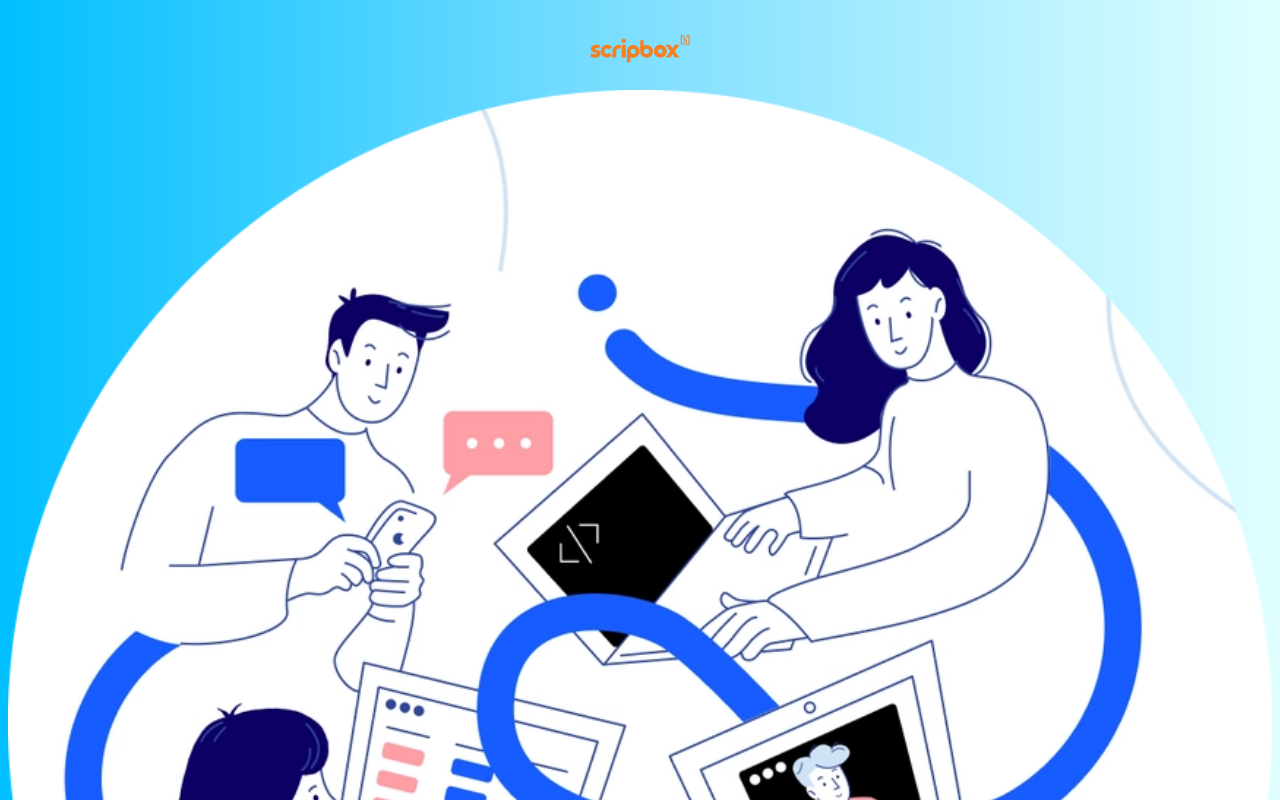
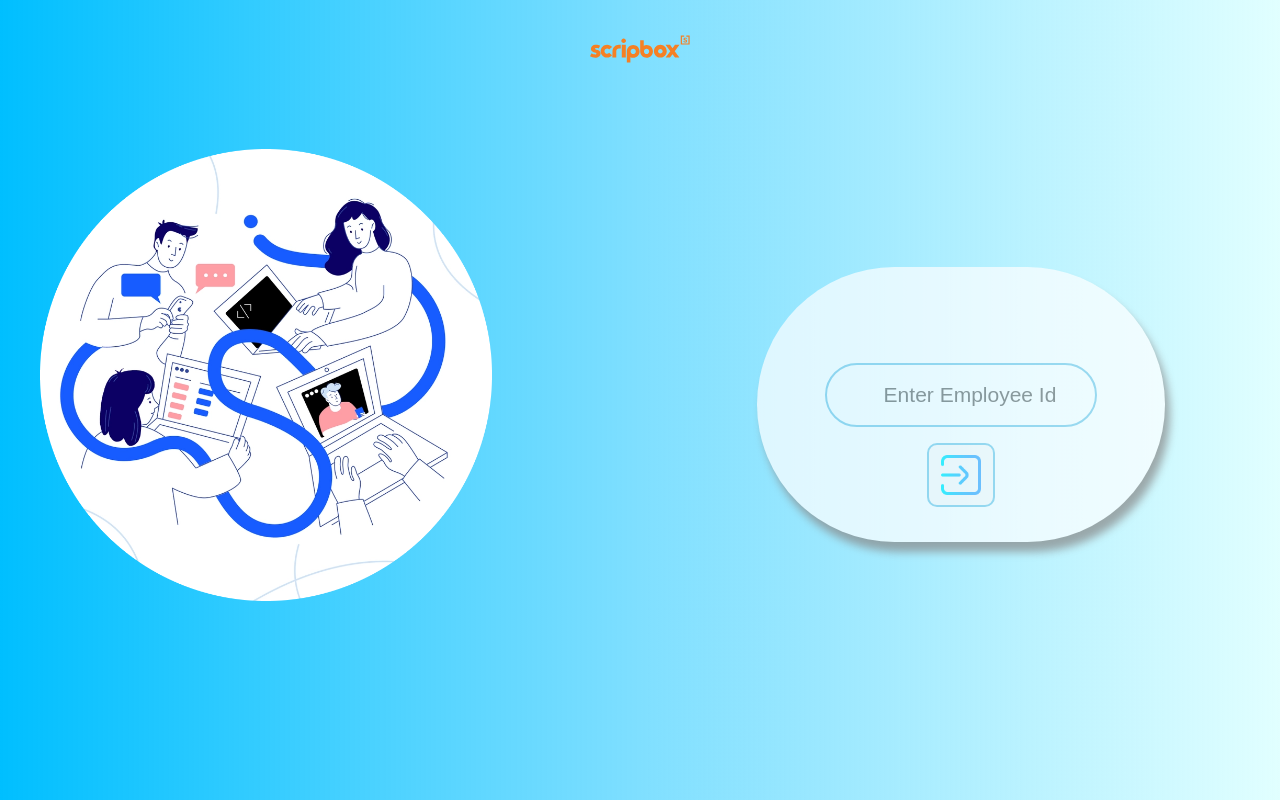
Before and after one commit to anukriti1512/Hack-Ideas, an Angular app: page /login in a window 1280 px wide. Before the commit this address led to /. Shown: the top 800 px of the page. Built offline with nearby package versions, Linux system fonts and the light colour scheme.

Commit message:
routing added

```diff
--- a/src/app/app-routing.module.ts
+++ b/src/app/app-routing.module.ts
@@ -1,10 +1,16 @@
 import { NgModule } from '@angular/core';
 import { RouterModule, Routes } from '@angular/router';
+import { HomePageComponent } from './home-page/home-page.component';
+import { LoginComponent } from './login/login.component';
 
-const routes: Routes = [];
+const routes: Routes = [
+  { path: '', redirectTo: '/login', pathMatch: 'full' },
+  { path: 'home', component: HomePageComponent },
+  { path: 'login', component: LoginComponent },
+];
 
 @NgModule({
   imports: [RouterModule.forRoot(routes)],
-  exports: [RouterModule]
+  exports: [RouterModule],
 })
-export class AppRoutingModule { }
+export class AppRoutingModule {}
--- a/src/app/app.component.html
+++ b/src/app/app.component.html
@@ -1,18 +1 @@
-<div class="container">
-  <div id="computer-img">
-    <img src="../assets/computer.jpg" alt="computer" />
-  </div>
-  <div class="input-base">
-    <div class="input-container">
-      <input
-        type="text"
-        [(ngModel)]="employeeId"
-        placeholder="Enter Employee Id"
-        required
-      />
-      <button (click)="c()" [disabled]="!(employeeId?.trim() !== '')">
-        <img class="login-btn" src="../assets/log-in.png" />
-      </button>
-    </div>
-  </div>
-</div>
+<router-outlet></router-outlet>
--- a/src/app/app.component.ts
+++ b/src/app/app.component.ts
@@ -5,10 +5,4 @@ import { Component } from '@angular/core';
   templateUrl: './app.component.html',
   styleUrls: ['./app.component.css'],
 })
-export class AppComponent {
-  employeeId = '';
-  c() {
-    console.log('btn clicked');
-    console.log(this.employeeId);
-  }
-}
+export class AppComponent {}
--- a/src/app/app.module.ts
+++ b/src/app/app.module.ts
@@ -4,9 +4,11 @@ import { BrowserModule } from '@angular/platform-browser';
 import { AppRoutingModule } from './app-routing.module';
 import { AppComponent } from './app.component';
 import { FormsModule } from '@angular/forms';
+import { HomePageComponent } from './home-page/home-page.component';
+import { LoginComponent } from './login/login.component';
 
 @NgModule({
-  declarations: [AppComponent],
+  declarations: [AppComponent, HomePageComponent, LoginComponent],
   imports: [BrowserModule, AppRoutingModule, FormsModule],
   providers: [],
   bootstrap: [AppComponent],
--- /dev/null
+++ b/src/app/home-page/home-page.component.html
@@ -0,0 +1 @@
+<p>home-page works!</p>
--- /dev/null
+++ b/src/app/home-page/home-page.component.ts
@@ -0,0 +1,15 @@
+import { Component, OnInit } from '@angular/core';
+
+@Component({
+  selector: 'app-home-page',
+  templateUrl: './home-page.component.html',
+  styleUrls: ['./home-page.component.css']
+})
+export class HomePageComponent implements OnInit {
+
+  constructor() { }
+
+  ngOnInit(): void {
+  }
+
+}
--- /dev/null
+++ b/src/app/login/login.component.css
@@ -0,0 +1,212 @@
+/* global content */
+*:focus {
+  outline: none;
+}
+
+.input-base {
+  background-color: white;
+  opacity: 0.7;
+  border-radius: 230px;
+  box-shadow: 5px 10px 8px #888888;
+}
+
+img {
+  width: 100%;
+  height: 100%;
+  object-fit: contain;
+}
+
+input {
+  border: 2px solid skyblue !important;
+  border-radius: 65px;
+}
+
+input[type="text"]::placeholder {
+  text-align: center;
+}
+
+input[type="text"]:focus {
+  border: 1px solid rgb(44, 169, 241) !important;
+  background-color: rgb(196, 226, 238);
+}
+
+button {
+  border-radius: 10px;
+  outline: none;
+  border: none;
+  background-color: rgb(8, 23, 97);
+  padding: 10px 10px 10px 10px;
+  cursor: pointer;
+}
+
+button:disabled {
+  background-color: snow;
+  border: 2px solid skyblue;
+}
+
+/* laptop screen */
+@media only screen and (min-width: 1300px) {
+  .container {
+    display: grid;
+    grid-template-columns: repeat(12, minmax(0, 1fr));
+    grid-auto-rows: 50px;
+    grid-gap: 20px;
+  }
+
+  #computer-img {
+    grid-column: 1/7;
+    grid-row: 2/9;
+  }
+
+  .input-base {
+    grid-column: 8/12;
+    grid-row: 3/8;
+  }
+
+  .input-container {
+    display: grid;
+    grid-template-columns: repeat(12, minmax(0, 1fr));
+    grid-auto-rows: 32px;
+  }
+
+  input {
+    font-size: 25px;
+    grid-column: 3/11;
+    grid-row: 5/7;
+    padding-inline-start: 20px;
+  }
+
+  input[type="text"]:focus {
+    padding-inline-start: 25px;
+  }
+
+  button {
+    grid-column: 6/8;
+    grid-row: 8/10;
+  }
+}
+
+@media only screen and (min-width: 1000px) and (max-width: 1299px) {
+  .container {
+    display: grid;
+    grid-template-columns: repeat(12, minmax(0, 1fr));
+    grid-auto-rows: 39px;
+    grid-gap: 20px;
+  }
+
+  #computer-img {
+    grid-column: 1/6;
+    grid-row: 2/10;
+  }
+
+  .input-base {
+    grid-column: 8/12;
+    grid-row: 4/9;
+  }
+
+  .input-container {
+    display: grid;
+    grid-template-columns: repeat(12, minmax(0, 1fr));
+    grid-auto-rows: 16px;
+  }
+
+  input {
+    font-size: 21px;
+    grid-column: 3/11;
+    grid-row: 7/11;
+    padding-inline-start: 20px;
+  }
+
+  input[type="text"]:focus {
+    padding-inline-start: 20px;
+  }
+
+  button {
+    grid-column: 6/8;
+    grid-row: 12/ 16;
+  }
+}
+
+/* Tablet screen */
+@media only screen and (min-width: 600px) and (max-width: 1000px) {
+  .container {
+    display: grid;
+    grid-template-columns: repeat(12, minmax(0, 1fr));
+    grid-auto-rows: 28px;
+    grid-gap: 10px;
+  }
+
+  #computer-img {
+    grid-column: 2/12;
+    grid-row: 1/11;
+  }
+
+  .input-base {
+    grid-column: 3/11;
+    grid-row: 11/18;
+  }
+
+  .input-container {
+    display: grid;
+    grid-template-columns: repeat(12, minmax(0, 1fr));
+    grid-auto-rows: 16px;
+  }
+
+  input {
+    font-size: 21px;
+    grid-column: 3/11;
+    grid-row: 7/11;
+    padding-inline-start: 20px;
+  }
+
+  input[type="text"]:focus {
+    padding-inline-start: 20px;
+  }
+
+  button {
+    grid-column: 6/8;
+    grid-row: 12/ 16;
+  }
+}
+
+/* mobile screen */
+@media only screen and (max-width: 600px) {
+  .container {
+    display: grid;
+    grid-template-columns: repeat(12, minmax(0, 1fr));
+    grid-auto-rows: 28px;
+    grid-gap: 10px;
+  }
+
+  #computer-img {
+    grid-column: 2/12;
+    grid-row: 1/10;
+  }
+
+  .input-base {
+    grid-column: 2/12;
+    grid-row: 11/17;
+  }
+
+  .input-container {
+    display: grid;
+    grid-template-columns: repeat(12, minmax(0, 1fr));
+    grid-auto-rows: 16px;
+  }
+
+  input {
+    font-size: 21px;
+    grid-column: 2/12;
+    grid-row: 5/9;
+    padding-inline-start: 20px;
+  }
+
+  input[type="text"]:focus {
+    padding-inline-start: 20px;
+  }
+
+  button {
+    grid-column: 6/8;
+    grid-row: 10/ 14;
+  }
+}
--- /dev/null
+++ b/src/app/login/login.component.html
@@ -0,0 +1,22 @@
+<div class="container">
+  <div id="computer-img">
+    <img src="../assets/computer.jpg" alt="computer" />
+  </div>
+  <div class="input-base">
+    <div class="input-container">
+      <input
+        type="text"
+        [(ngModel)]="employeeId"
+        placeholder="Enter Employee Id"
+        required
+      />
+      <button
+        (click)="c()"
+        [disabled]="!(employeeId?.trim() !== '')"
+        routerLink="/home"
+      >
+        <img class="login-btn" src="../assets/log-in.png" />
+      </button>
+    </div>
+  </div>
+</div>
--- /dev/null
+++ b/src/app/login/login.component.ts
@@ -0,0 +1,17 @@
+import { Component, OnInit } from '@angular/core';
+
+@Component({
+  selector: 'app-login',
+  templateUrl: './login.component.html',
+  styleUrls: ['./login.component.css'],
+})
+export class LoginComponent implements OnInit {
+  constructor() {}
+
+  ngOnInit(): void {}
+  employeeId = '';
+  c() {
+    console.log('btn clicked');
+    console.log(this.employeeId);
+  }
+}
```
Also changed, not shown: src/app/home-page/home-page.component.css (added), 2 other files (tests, documents, lock files or other folders).
